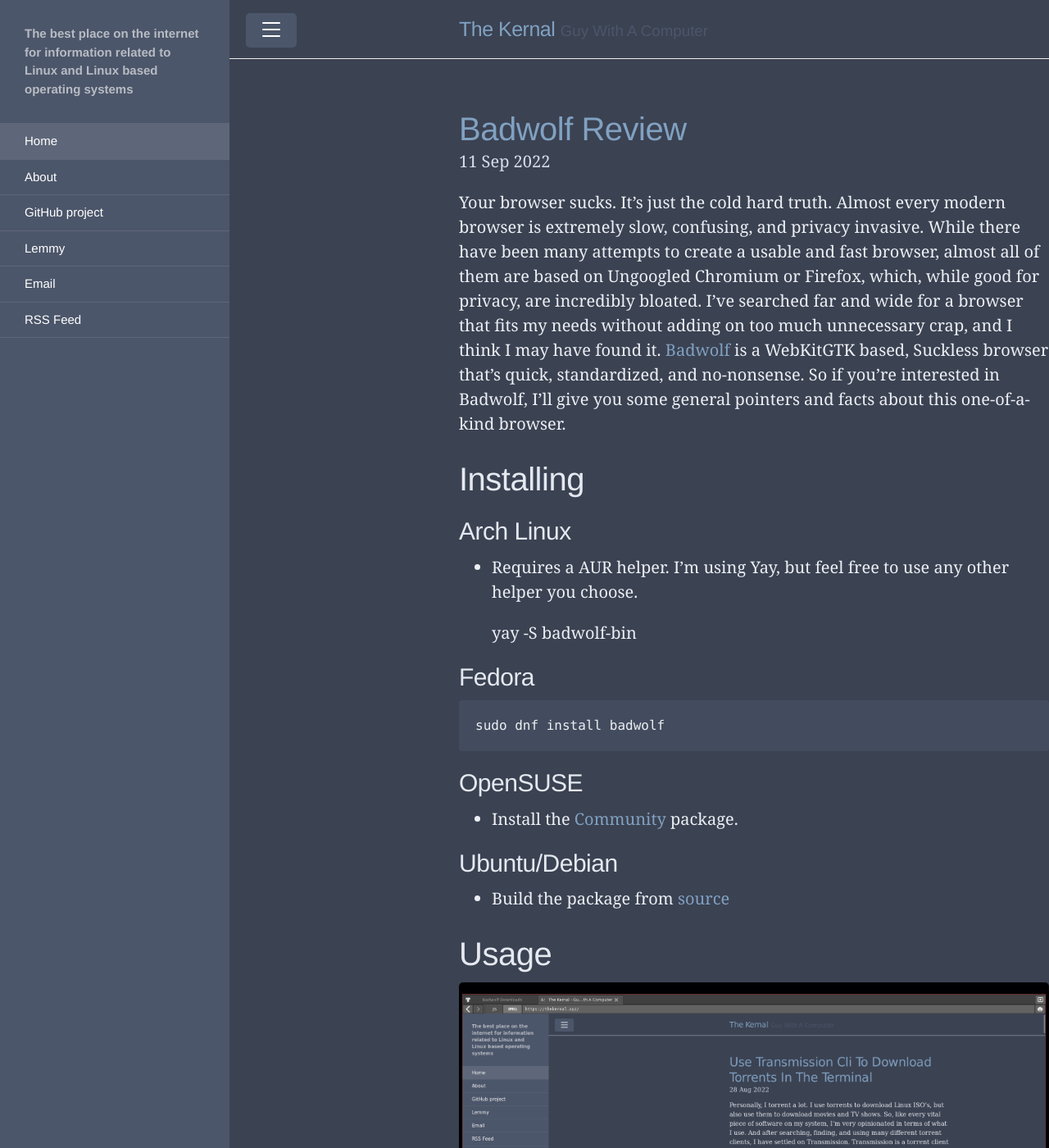
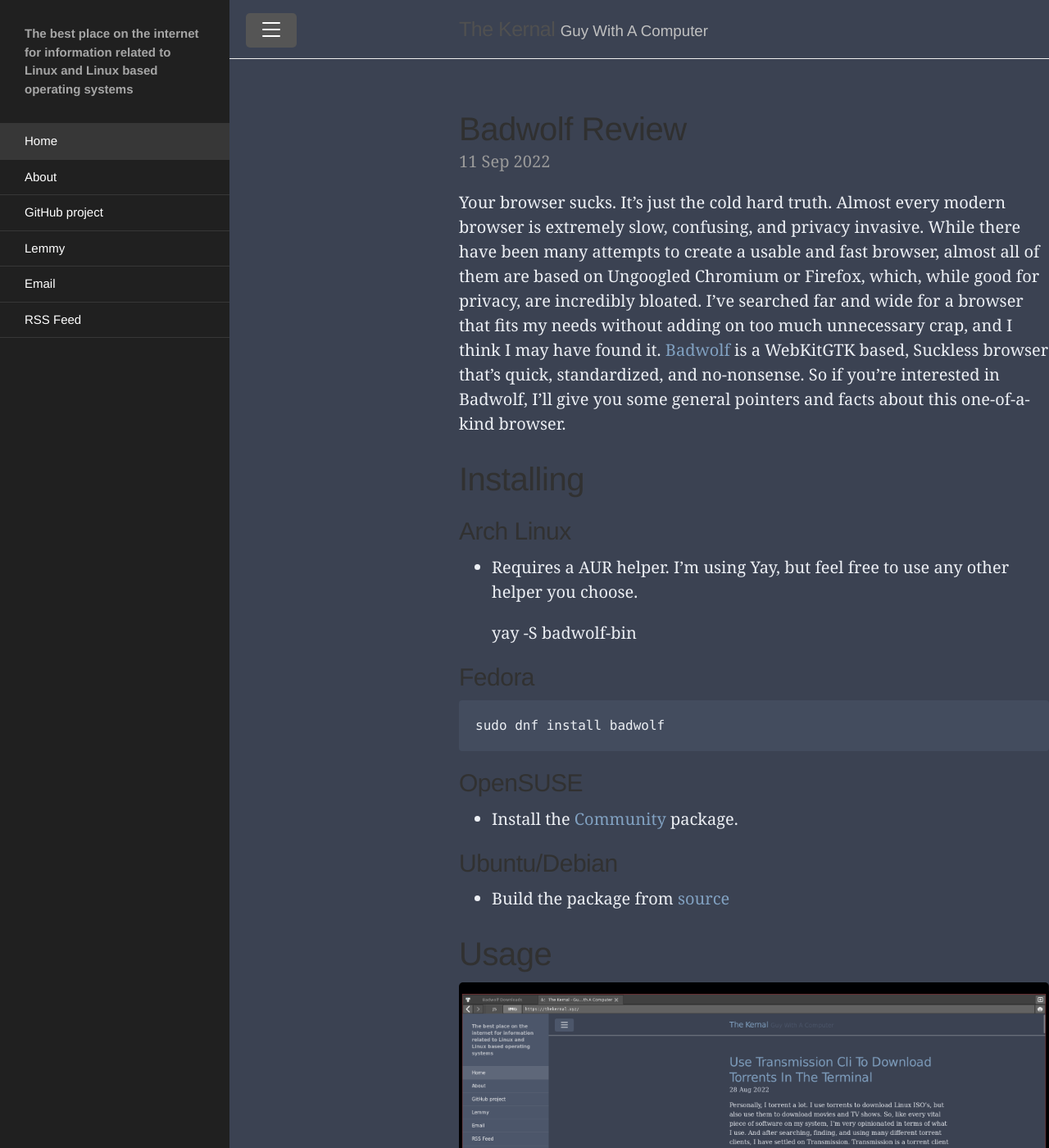
Before and after one commit to TheKernalBlog/TheKernalBlog, a Jekyll site: the page built from index.html, in a window 1280 px wide and 1400 px high. Shown: the whole window at 82% size. Built offline with Jekyll 4.4.1, drawn with Linux system fonts in a browser that asks for light colours; the list of posts is cut into pages by our own code.

Commit message:
Update lanyon.css

```diff
--- a/public/css/lanyon.css
+++ b/public/css/lanyon.css
@@ -47,7 +47,7 @@
 h1, h2, h3, h4, h5, h6 {
   font-family: "PT Sans", Helvetica, Arial, sans-serif;
   font-weight: 400;
-  color: #e5e9f0;
+  color: #313131;
   letter-spacing: -.025rem;
 }
 
@@ -102,15 +102,15 @@
 .masthead-title {
   margin-top: 0;
   margin-bottom: 0;
-  color: #e5e9f0;
+  color: #505050;
 }
 .masthead-title a {
-  color: #e5e9f0;
+  color: #505050;
 }
 .masthead-title small {
   font-size: 75%;
   font-weight: 400;
-  color: #4c566a;
+  color: #c0c0c0;
   letter-spacing: 0;
 }
 
@@ -151,7 +151,7 @@
   font-family: "PT Sans", Helvetica, Arial, sans-serif;
   font-size: .875rem; /* 15px */
   color: rgba(255,255,255,.6);
-  background-color: #2e3440;
+  background-color: #202020;
   -webkit-transition: all .3s ease-in-out;
           transition: all .3s ease-in-out;
 }
@@ -217,8 +217,8 @@
   display: flex;
   align-items: center;
   padding: .25rem .75rem;
-  color: #3b4252;
-  background-color: #eceff4;
+  color: #505050;
+  background-color: #fff;
   border-radius: .25rem;
   cursor: pointer;
 }
@@ -234,8 +234,8 @@
 .sidebar-toggle:active,
 #sidebar-checkbox:focus ~ .sidebar-toggle,
 #sidebar-checkbox:checked ~ .sidebar-toggle {
-  color: #eceff4;
-  background-color: #3b4252;
+  color: #fff;
+  background-color: #555;
 }
 
 .sidebar-toggle:active:before,
@@ -311,7 +311,7 @@
 .page-title,
 .post-title,
 .post-title a {
-  color: #e5e9f0;
+  color: #303030;
 }
 .page-title,
 .post-title {
@@ -323,7 +323,7 @@
   display: block;
   margin-top: -.5rem;
   margin-bottom: 1rem;
-  color: #d8dee9;
+  color: #9a9a9a;
 }
 
 /* Related posts */
@@ -364,7 +364,7 @@
   margin-left: -1rem;
   margin-right: -1rem;
   font-family: "PT Sans", Helvetica, Arial, sans-serif;
-  color: #b48ead;
+  color: #ccc;
   text-align: center;
 }
 
@@ -372,7 +372,7 @@
 .pagination-item {
   display: block;
   padding: 1rem;
-  border: 1px solid ##4c566a;
+  border: 1px solid #eee;
 }
 .pagination-item:first-child {
   margin-bottom: -1px;
@@ -380,7 +380,7 @@
 
 /* Only provide a hover state for linked pagination items */
 a.pagination-item:hover {
-  background-color: #e5e9f0;
+  background-color: #f5f5f5;
 }
 
 @media (min-width: 30em) {
@@ -533,18 +533,6 @@
 }
 
 
-/* Green */
-.theme-base-0k .sidebar,
-.theme-base-0k .sidebar-toggle:active,
-.theme-base-0k #sidebar-checkbox:checked ~ .sidebar-toggle {
-  background-color: #4c566a;
-}
-.theme-base-0k .container a,
-.theme-base-0k .sidebar-toggle,
-.theme-base-0k .related-posts li a:hover {
-  color: #81a1c1;
-}
-
 /*
  * Overlay sidebar
  *
```
